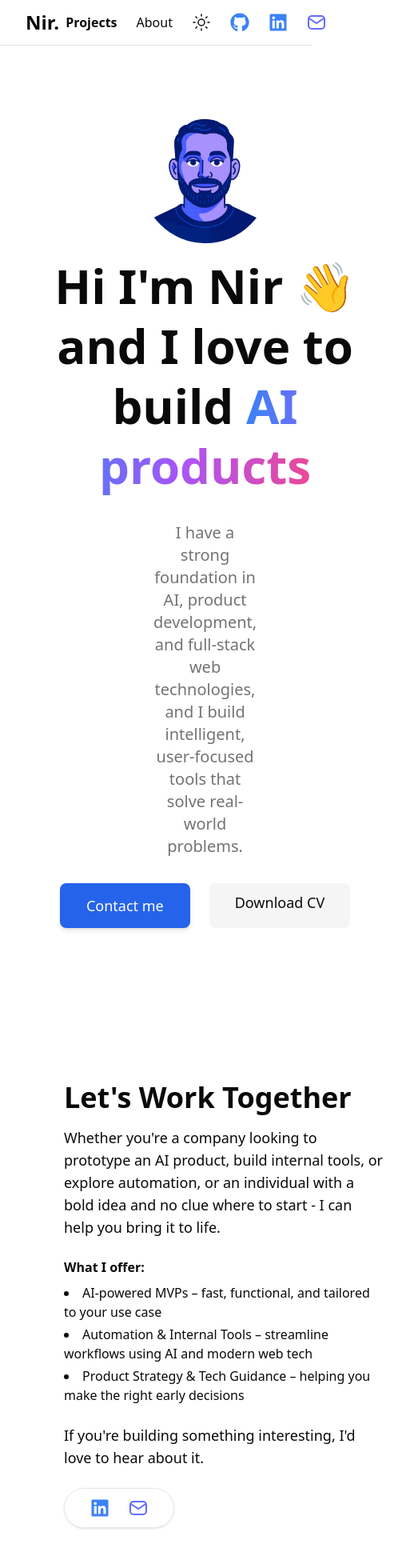
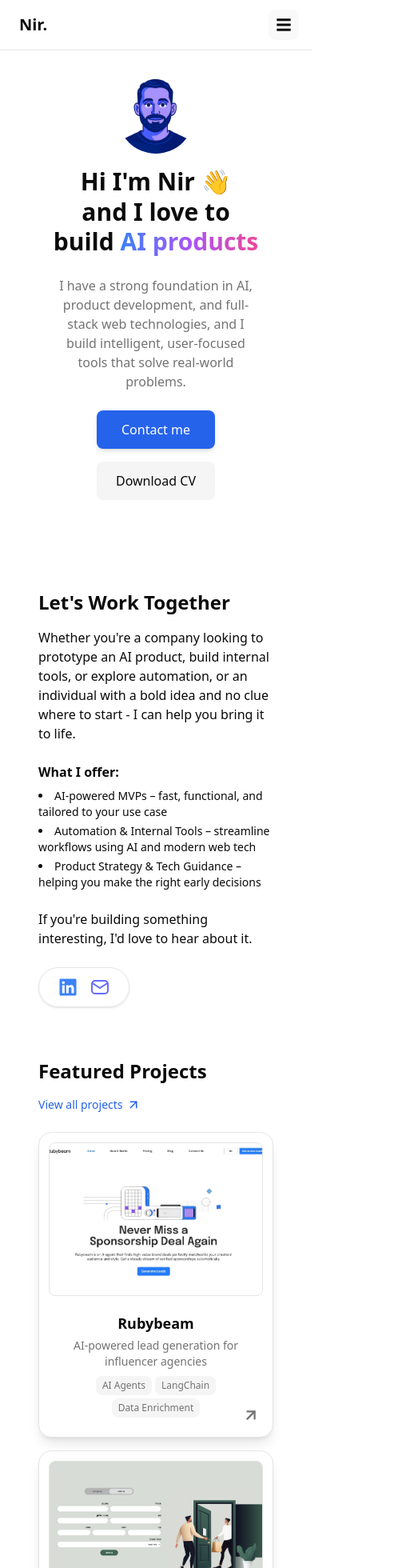
Before and after one commit to NirMendelson/portfolio, a React (Vite) app: page / in a window 390 px wide. Shown: the top 1960 px of the page at 80% size, 513 px wide, since content can reach past the window. Built offline with nearby package versions, Linux system fonts and the light colour scheme.

Commit message:
improved layout and reponsivness:

```diff
--- a/src/components/Header.jsx
+++ b/src/components/Header.jsx
@@ -1,11 +1,12 @@
 import React, { useState, useEffect } from 'react';
-import { FaGithub, FaLinkedin } from 'react-icons/fa';
+import { FaGithub, FaLinkedin, FaBars, FaTimes } from 'react-icons/fa';
 import { Link } from 'react-router-dom';
 import { Sun, Moon } from 'lucide-react';
 
 const Header = () => {
   const [copied, setCopied] = useState(false);
   const [isDark, setIsDark] = useState(false);
+  const [isMobileMenuOpen, setIsMobileMenuOpen] = useState(false);
 
   // On mount, set theme from localStorage or system
   useEffect(() => {
@@ -46,11 +47,13 @@ const Header = () => {
   return (
     <>
       <header className="fixed top-0 left-0 w-full bg-background/80 backdrop-blur z-50 border-b border-border">
-        <div className="max-w-7xl mx-auto flex items-center justify-between px-6 py-3">
+        <div className="max-w-7xl mx-auto flex items-center justify-between px-4 sm:px-6 py-3">
           <div className="flex items-center gap-2">
-            <Link to="/" className="font-bold text-2xl text-foreground hover:text-foreground mx-2">Nir.</Link>
+            <Link to="/" className="font-bold text-xl sm:text-2xl text-foreground hover:text-foreground mx-2">Nir.</Link>
           </div>
-          <nav className="flex items-center gap-6">
+
+          {/* Desktop Navigation */}
+          <nav className="hidden md:flex items-center gap-6">
             <Link to="/projects" className="text-foreground hover:text-foreground font-semibold">Projects</Link>
             <Link to="/about" className="text-foreground hover:text-foreground font-medium">About</Link>
             <button
@@ -76,7 +79,64 @@ const Header = () => {
               )}
             </a>
           </nav>
+
+          {/* Mobile Menu Button */}
+          <button
+            className="md:hidden text-foreground p-2"
+            onClick={() => setIsMobileMenuOpen(!isMobileMenuOpen)}
+            aria-label="Toggle mobile menu"
+          >
+            {isMobileMenuOpen ? <FaTimes size={20} /> : <FaBars size={20} />}
+          </button>
         </div>
+
+        {/* Mobile Navigation */}
+        {isMobileMenuOpen && (
+          <div className="md:hidden bg-background/95 backdrop-blur border-t border-border">
+            <nav className="flex flex-col px-4 py-4 space-y-4">
+              <Link
+                to="/projects"
+                className="text-foreground hover:text-foreground font-semibold py-2"
+                onClick={() => setIsMobileMenuOpen(false)}
+              >
+                Projects
+              </Link>
+              <Link
+                to="/about"
+                className="text-foreground hover:text-foreground font-medium py-2"
+                onClick={() => setIsMobileMenuOpen(false)}
+              >
+                About
+              </Link>
+              <div className="flex items-center justify-between py-2">
+                <span className="text-foreground">Theme:</span>
+                <button
+                  aria-label="Toggle dark mode"
+                  onClick={handleToggleDark}
+                  className="text-xl text-foreground dark:text-foreground focus:outline-none bg-transparent border-none p-0 hover:text-yellow-500 transition-colors duration-200"
+                >
+                  {isDark ? <Moon strokeWidth={1.5} /> : <Sun strokeWidth={1.5} />}
+                </button>
+              </div>
+              <div className="flex items-center gap-4 py-2">
+                <a href="https://github.com/NirMendelson" target="_blank" rel="noopener noreferrer" className="inline-flex items-center text-blue-500 text-2xl">
+                  <FaGithub />
+                </a>
+                <a href="https://www.linkedin.com/in/nirmendelson/" target="_blank" rel="noopener noreferrer" className="inline-flex items-center text-blue-500 text-2xl">
+                  <FaLinkedin />
+                </a>
+                <a href="#copy-email" onClick={handleCopyEmail} className="inline-flex items-center cursor-pointer relative" title="Copy email">
+                  <svg width="24" height="24" fill="none" stroke="currentColor" strokeWidth="2" viewBox="0 0 24 24"><rect x="2" y="4" width="20" height="16" rx="4" /><path d="M22 6.5 12 13 2 6.5" /></svg>
+                  {copied && (
+                    <span className="absolute left-1/2 -translate-x-1/2 top-full mt-1 text-gray-600 text-xs whitespace-nowrap select-none pointer-events-none">
+                      Email copied
+                    </span>
+                  )}
+                </a>
+              </div>
+            </nav>
+          </div>
+        )}
       </header>
     </>
   );
--- a/src/components/Home.jsx
+++ b/src/components/Home.jsx
@@ -45,22 +45,22 @@ const Home = () => {
 
   return (
     <div className="flex flex-col w-full">
-      <section className="flex flex-col items-center justify-center text-center w-full -mt-0 mb-32">
-        <div className="w-40 h-40 rounded-full overflow-hidden mb-4 flex items-center justify-center mt-28">
-          <img src="/profile.png" alt="Profile" className="w-40 h-40 object-cover" style={{ objectPosition: 'center' }} />
+      <section className="flex flex-col items-center justify-center text-center w-full px-4 sm:px-6 lg:px-8 -mt-0 mb-16 sm:mb-24 lg:mb-32">
+        <div className="w-24 h-24 sm:w-32 sm:h-32 lg:w-40 lg:h-40 rounded-full overflow-hidden mb-4 flex items-center justify-center mt-16 sm:mt-20 lg:mt-28">
+          <img src="/profile.png" alt="Profile" className="w-full h-full object-cover" style={{ objectPosition: 'center' }} />
         </div>
-        <h1 className="text-6xl font-bold leading-tight m-0">
+        <h1 className="text-3xl sm:text-4xl md:text-5xl lg:text-6xl font-bold leading-tight m-0 px-4">
           Hi I&apos;m Nir <span role="img" aria-label="wave">👋</span>
           <br />
           <span>and I love to build <span className="bg-gradient-to-r from-blue-500 via-purple-500 to-pink-500 bg-clip-text text-transparent">AI products</span></span>
         </h1>
-        <p className="text-muted-foreground text-xl my-8 px-40">
+        <p className="text-muted-foreground text-base sm:text-lg lg:text-xl my-6 sm:my-8 px-4 sm:px-8 lg:px-40 max-w-4xl">
           I have a strong foundation in AI, product development, and full-stack web technologies, and I build intelligent, user-focused tools that solve real-world problems.
         </p>
-        <div className="flex gap-6 relative" style={{ minHeight: '56px' }}>
+        <div className="flex flex-col sm:flex-row gap-4 sm:gap-6 relative">
           <button
             ref={contactBtnRef}
-            className="bg-blue-600 text-white rounded-lg px-8 py-2.5 text-lg font-medium shadow-md hover:bg-blue-700 transition focus:outline-none focus:ring-2 focus:ring-blue-400 focus:ring-offset-2"
+            className="bg-blue-600 text-white rounded-lg px-6 sm:px-8 py-3 text-base sm:text-lg font-medium shadow-md hover:bg-blue-700 transition focus:outline-none focus:ring-2 focus:ring-blue-400 focus:ring-offset-2 h-12 flex items-center justify-center"
             onClick={() => {
               setShowContactBar((v) => {
                 if (v) {
@@ -72,7 +72,7 @@ const Home = () => {
           >
             Contact me
           </button>
-          <a href="/Nir_Mendelson_CV.pdf" download target="_blank" rel="noopener noreferrer" className="bg-muted text-foreground rounded-lg px-8 py-2.5 text-lg font-medium hover:bg-accent transition inline-block">
+          <a href="/Nir_Mendelson_CV.pdf" download target="_blank" rel="noopener noreferrer" className="bg-muted text-foreground rounded-lg px-6 sm:px-8 py-3 text-base sm:text-lg font-medium hover:bg-accent transition inline-block text-center h-12 flex items-center justify-center">
             Download CV
           </a>
           {showContactBar && (
@@ -106,22 +106,22 @@ const Home = () => {
         </div>
       </section>
       {/* Let's Work Together Section */}
-      <section className="flex flex-col items-start justify-center text-left w-full max-w-2xl mt-16 mb-24 pl-12 ml-0">
-        <h2 className="text-4xl font-bold mb-4">Let's Work Together</h2>
-        <p className="text-lg mb-6">
+      <section className="flex flex-col items-start justify-center text-left w-full max-w-2xl mt-12 sm:mt-16 lg:mt-16 mb-16 sm:mb-20 lg:mb-24 px-4 sm:px-8 lg:px-12 mx-auto">
+        <h2 className="text-2xl sm:text-3xl lg:text-4xl font-bold mb-4">Let's Work Together</h2>
+        <p className="text-base sm:text-lg mb-6">
         Whether you're a company looking to prototype an AI product, build internal tools, or explore automation, or an individual with a bold idea and no clue where to start - I can help you bring it to life.
         </p>
         <div className="mb-6">
           <span className="font-semibold">What I offer:</span>
-          <ul className="list-disc list-inside mt-2 space-y-1 text-base">
+          <ul className="list-disc list-inside mt-2 space-y-1 text-sm sm:text-base">
             <li><span className="font-medium">AI-powered MVPs</span> – fast, functional, and tailored to your use case</li>
             <li><span className="font-medium">Automation & Internal Tools</span> – streamline workflows using AI and modern web tech</li>
             <li><span className="font-medium">Product Strategy & Tech Guidance</span> – helping you make the right early decisions</li>
           </ul>
         </div>
-        <p className="text-lg mb-6">If you're building something interesting, I'd love to hear about it.</p>
+        <p className="text-base sm:text-lg mb-6">If you're building something interesting, I'd love to hear about it.</p>
         {/* Contact Capsule (reuse) */}
-        <div className="flex gap-6 px-8 py-3 rounded-full border border-border dark:border-gray-400 shadow bg-card/80 backdrop-blur items-center w-max">
+        <div className="flex gap-4 sm:gap-6 px-6 sm:px-8 py-3 rounded-full border border-border dark:border-gray-400 shadow bg-card/80 backdrop-blur items-center w-max">
           <a
             href="https://www.linkedin.com/in/nirmendelson/"
             target="_blank"
@@ -147,12 +147,12 @@ const Home = () => {
         </div>
       </section>
       {/* Projects Preview Section */}
-      <section className="w-full max-w-6xl mt-0 mx-auto">
-        <div className="flex items-center justify-between mb-6 w-full">
-          <h2 className="text-3xl font-bold text-left">Featured Projects</h2>
+      <section className="w-full max-w-6xl mt-0 mx-auto px-4 sm:px-6 lg:px-8">
+        <div className="flex flex-col sm:flex-row sm:items-center sm:justify-between mb-6 w-full gap-4">
+          <h2 className="text-2xl sm:text-3xl font-bold text-left">Featured Projects</h2>
           <Link
             to="/projects"
-            className="inline-flex items-center gap-1 text-blue-600 text-base font-normal hover:underline hover:text-blue-700 transition-colors"
+            className="inline-flex items-center gap-1 text-blue-600 text-sm sm:text-base font-normal hover:underline hover:text-blue-700 transition-colors"
             onClick={() => window.scrollTo(0, 0)}
           >
             View all projects
@@ -162,23 +162,23 @@ const Home = () => {
             </svg>
           </Link>
         </div>
-        <div className="grid grid-cols-1 sm:grid-cols-2 gap-6 mb-6 items-center">
+        <div className="grid grid-cols-1 lg:grid-cols-2 gap-4 sm:gap-6 mb-6 items-center">
           {featuredProjects.map((project, idx) => (
             <Link
               to={`/projects/${project.title.toLowerCase()}`}
               key={idx}
-              className="relative flex bg-card rounded-2xl shadow-lg border border-border p-2 gap-2 items-center transition-transform duration-200 group hover:scale-[1.02] cursor-pointer no-underline text-inherit"
+              className="relative flex flex-col sm:flex-row bg-card rounded-2xl shadow-lg border border-border p-3 sm:p-2 gap-3 sm:gap-2 items-center transition-transform duration-200 group hover:scale-[1.02] cursor-pointer no-underline text-inherit"
               onMouseEnter={() => handleMouseEnter(idx, project.screenshots.length)}
               onMouseLeave={() => handleMouseLeave(idx)}
             >
               <img
                 src={project.screenshots && project.screenshots.length > 0 ? project.screenshots[screenshotIndexes[idx]].src : project.image}
                 alt={project.title}
-                className="w-72 h-48 rounded-lg object-cover bg-muted border border-border"
+                className="w-full sm:w-72 h-48 rounded-lg object-cover bg-muted border border-border"
               />
-              <div className="flex-1 flex flex-col justify-center gap-1 h-full items-center text-center overflow-hidden">
-                <h3 className="text-xl font-semibold text-card-foreground">{project.title}</h3>
-                <p className="text-muted-foreground text-base">{project.description}</p>
+              <div className="flex-1 flex flex-col justify-center gap-1 h-full items-center text-center overflow-hidden p-2">
+                <h3 className="text-lg sm:text-xl font-semibold text-card-foreground">{project.title}</h3>
+                <p className="text-muted-foreground text-sm sm:text-base">{project.description}</p>
                 <div className="flex flex-wrap gap-1 my-1 items-center justify-center">
                   {project.tags.map((tag, i) => (
                     <span key={i} className="bg-muted text-muted-foreground px-2 py-1 rounded-lg text-xs font-medium">{tag}</span>
--- a/src/components/ProjectsPage.jsx
+++ b/src/components/ProjectsPage.jsx
@@ -174,26 +174,26 @@ const ProjectsPage = () => {
   };
 
   return (
-    <div className="min-h-screen py-10 w-full bg-background text-foreground">
-      <h1 className="text-4xl font-semibold mt-6 mb-4 text-foreground text-left max-w-7xl mx-auto ">Projects</h1>
-      <div className="h-px bg-border border-0 max-w-7xl mx-auto mb-4" />
-      <div className="grid grid-cols-1 md:grid-cols-2 gap-6 mx-auto">
+    <div className="min-h-screen py-6 sm:py-10 w-full bg-background text-foreground">
+      <h1 className="text-3xl sm:text-4xl font-semibold mt-6 mb-4 text-foreground text-left max-w-7xl mx-auto px-4 sm:px-6 lg:px-8">Projects</h1>
+      <div className="h-px bg-border border-0 max-w-7xl mx-auto mb-4 px-4 sm:px-6 lg:px-8" />
+      <div className="grid grid-cols-1 lg:grid-cols-2 gap-4 sm:gap-6 mx-auto max-w-7xl px-4 sm:px-6 lg:px-8">
         {projects.map((project, idx) => (
           <Link
             to={`/projects/${slugify(project.title)}`}
             key={idx}
-            className="relative flex bg-card rounded-2xl shadow-lg border border-border p-2 gap-2 items-center transition-transform duration-200 group hover:scale-[1.02] cursor-pointer no-underline text-inherit"
+            className="relative flex flex-col sm:flex-row bg-card rounded-2xl shadow-lg border border-border p-3 sm:p-2 gap-3 sm:gap-2 items-center transition-transform duration-200 group hover:scale-[1.02] cursor-pointer no-underline text-inherit"
             onMouseEnter={() => handleMouseEnter(idx, project.screenshots.length)}
             onMouseLeave={() => handleMouseLeave(idx)}
           >
             <img
               src={project.screenshots && project.screenshots.length > 0 ? project.screenshots[screenshotIndexes[idx]].src : project.image}
               alt={project.title}
-              className="w-72 h-48 rounded-lg object-cover bg-muted border border-border"
+              className="w-full sm:w-72 h-48 rounded-lg object-cover bg-muted border border-border"
             />
-            <div className="flex-1 flex flex-col justify-center gap-1 h-full items-center text-center">
-              <h3 className="text-xl font-semibold text-card-foreground">{project.title}</h3>
-              <p className="text-muted-foreground text-base">{project.description}</p>
+            <div className="flex-1 flex flex-col justify-center gap-1 h-full items-center text-center p-2">
+              <h3 className="text-lg sm:text-xl font-semibold text-card-foreground">{project.title}</h3>
+              <p className="text-muted-foreground text-sm sm:text-base">{project.description}</p>
               <div className="flex flex-wrap gap-1 my-1 items-center justify-center">
                 {project.tags.map((tag, i) => (
                   <span key={i} className="bg-muted text-muted-foreground px-2 py-1 rounded-lg text-xs font-medium">{tag}</span>
--- a/src/index.css
+++ b/src/index.css
@@ -11,9 +11,8 @@ html, body {
   line-height: 1.5;
   font-weight: 400;
 
-  color-scheme: light dark;
-  color: rgba(255, 255, 255, 0.87);
-  background-color: #242424;
+  color: #213547;
+  background-color: #ffffff;
 
   font-synthesis: none;
   text-rendering: optimizeLegibility;
@@ -50,7 +49,7 @@ button {
   font-size: 1em;
   font-weight: 500;
   font-family: inherit;
-  background-color: #1a1a1a;
+  background-color: #f9f9f9;
   cursor: pointer;
   transition: border-color 0.25s;
 }
@@ -61,20 +60,6 @@ button:focus,
 button:focus-visible {
   outline: 4px auto -webkit-focus-ring-color;
 }
-
-@media (prefers-color-scheme: light) {
-  :root {
-    color: #213547;
-    background-color: #ffffff;
-  }
-  a:hover {
-    color: #747bff;
-  }
-  button {
-    background-color: #f9f9f9;
-  }
-}
-
 
 
 @layer base {
```
